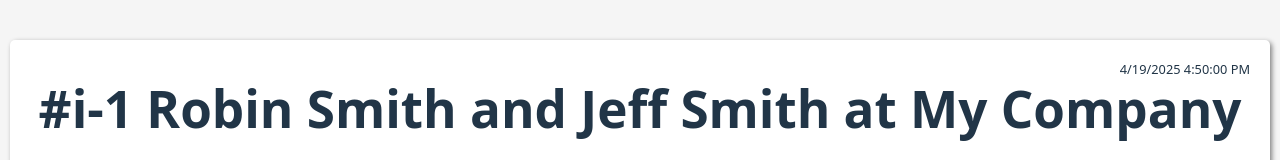
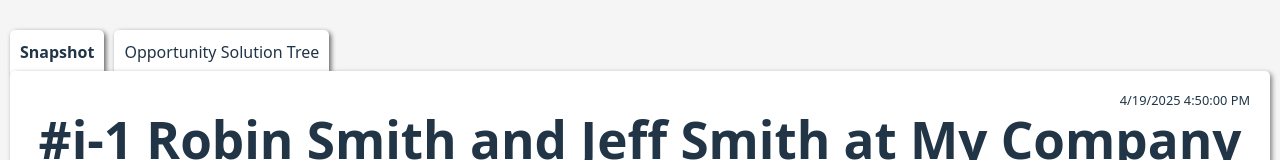
Before and after one commit to Iubalus/arborist, a Vue app in the folder arborist/: page / in a window 1280 px wide. Shown: the top 160 px of the page. Built offline with nearby package versions, Linux system fonts and the light colour scheme.

Commit message:
Start implementing tabs

```diff
--- a/arborist/src/App.vue
+++ b/arborist/src/App.vue
@@ -1,5 +1,5 @@
 <template>
-  <div>
+  <Home>
     <Snapshot v-if="snapshots.length > 0" :snapshot="snapshots[0]"></Snapshot>
     <Page title="Sample Page" super-header="Hello">
       <Card title="Hello World">
@@ -20,7 +20,7 @@
         <LabelText big-text label="Sample" v-model:value="testValue" />
       </Card>
     </Page>
-  </div>
+  </Home>
 </template>
 <script lang="ts">
 import { defineComponent } from "vue";
@@ -34,8 +34,9 @@ import DualEditList from "./components/bits/DualEditList.vue";
 import Snapshot from "./components/pages/Snapshot.vue";
 import { loadSnapshots, type SnapshotData } from "./snapshot-api";
 import Selct from "./components/bits/Selct.vue";
+import Home from "./components/pages/Home.vue";
 export default defineComponent({
-  components: { LabelText, Card, EditList, Btn, Page, DragCanvas, DualEditList, Snapshot, Selct },
+  components: { LabelText, Card, EditList, Btn, Page, DragCanvas, DualEditList, Snapshot, Selct, Home },
   data() {
     return {
       snapshots: [] as SnapshotData[],
--- /dev/null
+++ b/arborist/src/components/bits/Tab.vue
@@ -0,0 +1,41 @@
+<template>
+    <span :class="['tab', active ? 'active' : '']">
+        {{ title }}
+    </span>
+</template>
+<script lang="ts">
+import { defineComponent } from 'vue'
+
+export default defineComponent({
+    props: {
+        title: {
+            type: String,
+            default: () => null
+        },
+        active: {
+            type: Boolean,
+            default: () => false
+        }
+    }
+})
+
+</script>
+<style scoped>
+.tab {
+    padding: 10px 10px 10px 10px;
+    background: white;
+    border-radius: 5px 5px 0 0;
+    box-sizing: border-box;
+    margin-bottom: -13px;
+    box-shadow: 2px 2px 5px rgba(0,0,0,.6);
+
+    &.active {
+        font-weight: bold;
+    }
+
+    &:hover {
+        cursor: pointer;
+        background: rgb(235, 235, 235);
+    }
+}
+</style>
--- /dev/null
+++ b/arborist/src/components/pages/Home.vue
@@ -0,0 +1,40 @@
+<template>
+    <div class="home">
+        <FlexRow>
+            <Tab v-for="(tab, i) in tabs" :key="i" :title="tab.title" :active="tab.active" @click="activateTab(i)" />
+        </FlexRow>
+        <slot></slot>
+    </div>
+</template>
+<script lang="ts">
+import { defineComponent } from 'vue'
+import Tab from '../bits/Tab.vue';
+import FlexRow from '../bits/FlexRow.vue';
+
+export default defineComponent({
+    components: { Tab, FlexRow },
+    data() {
+        return {
+            tabs: [
+                {
+                    title: "Snapshot",
+                    active: true
+                },
+                {
+                    title: "Opportunity Solution Tree",
+                    active: false
+                }
+            ]
+        }
+    },
+    methods: {
+        activateTab(index: number) {
+            this.tabs.forEach((tab, i) => {
+                tab.active = i === index;
+            })
+        }
+    }
+
+})
+</script>
+<style scoped></style>
```
